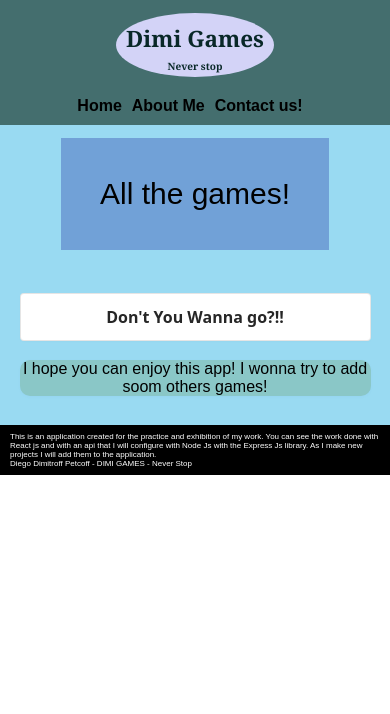
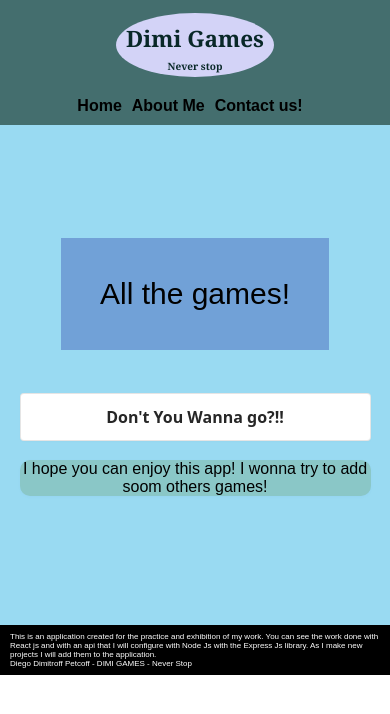
Before and after one commit to DiegoDimitroffPetcoff/react1, a React (Create React App) app in the folder my-app/: page / in a window 390 px wide. Shown: the top 714 px of the page. Built offline with nearby package versions, Linux system fonts and the light colour scheme.

Commit message:
Fix screen

```diff
--- a/my-app/src/App.css
+++ b/my-app/src/App.css
@@ -252,7 +252,7 @@ p {
     flex-direction: column;
     margin: auto 0;
     justify-content: center;
-    height: 300px;
+    height: 500px;
 
   }
 
```
